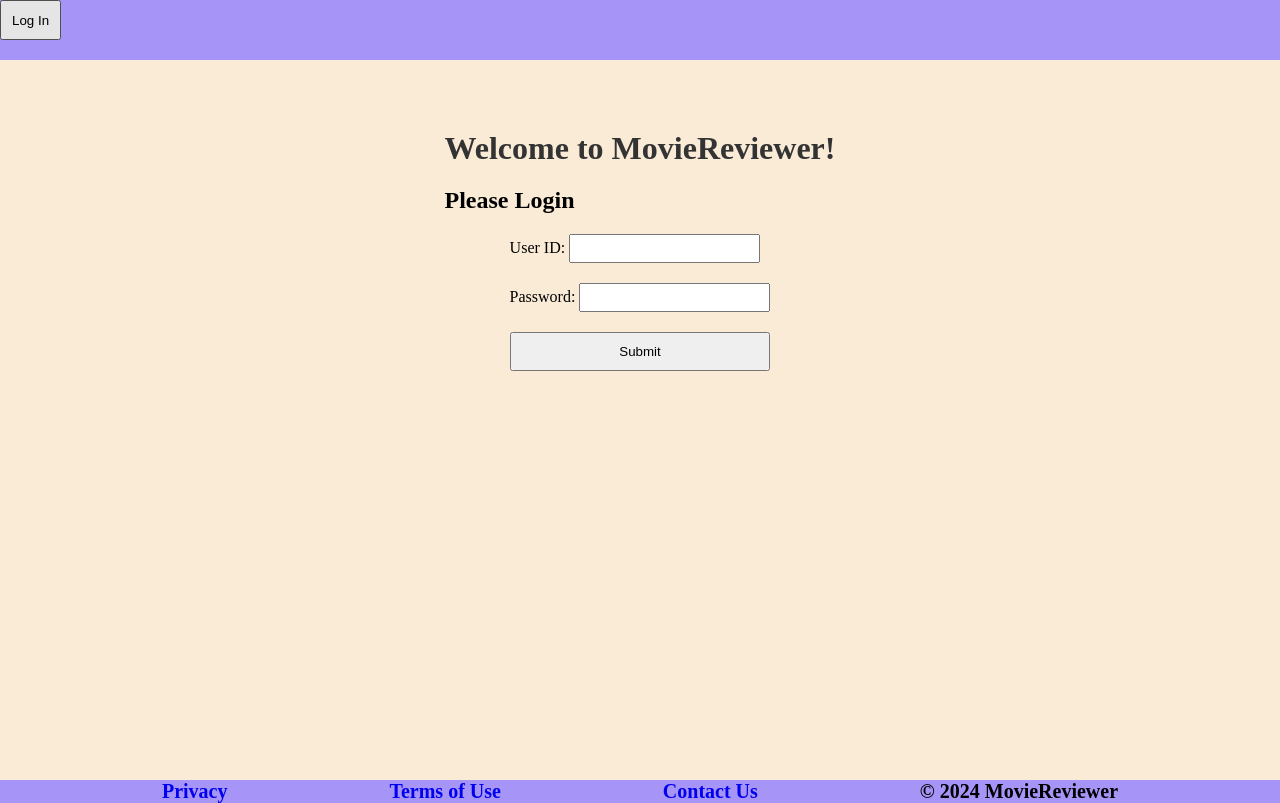
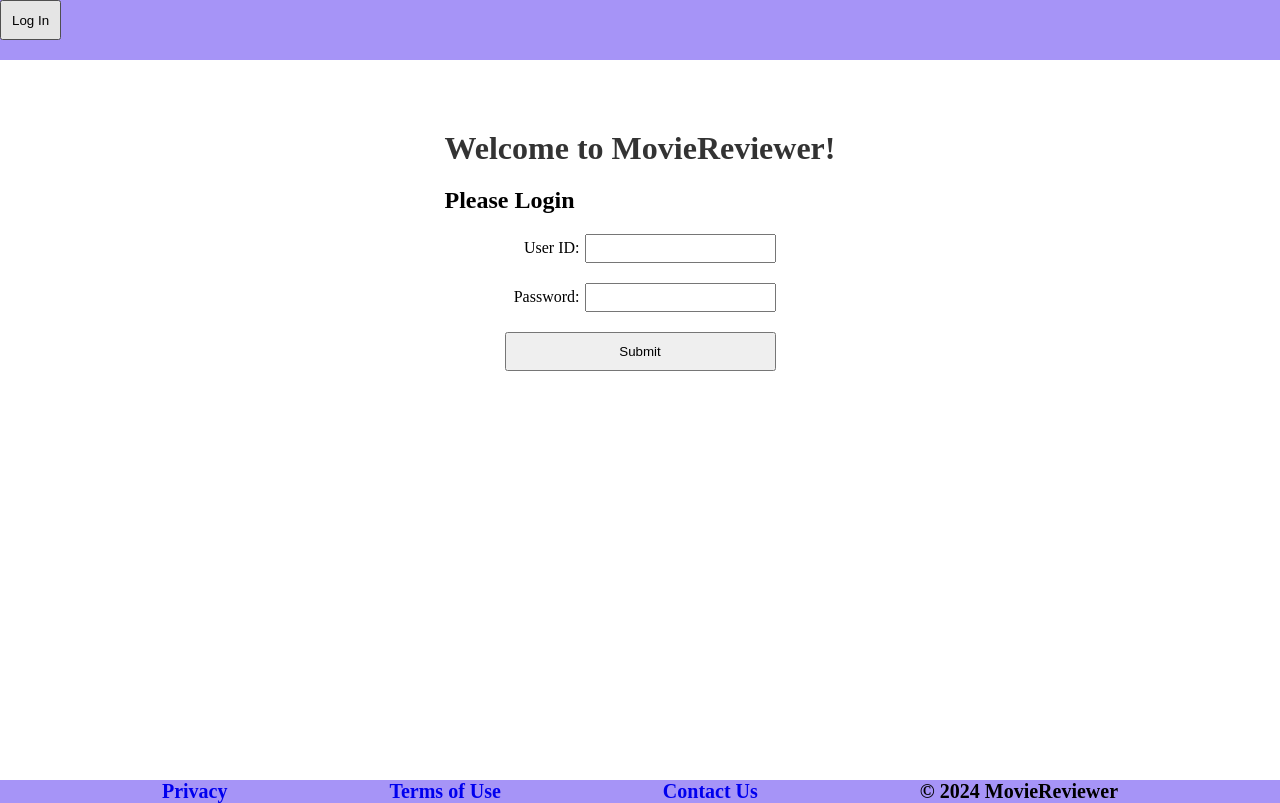
Before and after one commit to bunnyohare/Mah_Ellen_MovieReviewer_Capstone, a React (Vite) app in the folder client/: page /login in a window 1280 px wide. Built offline with nearby package versions, Linux system fonts and the light colour scheme.

Commit message:
Fix styling of Login.

```diff
--- a/client/src/pages/LogIn/logIn.css
+++ b/client/src/pages/LogIn/logIn.css
@@ -3,7 +3,6 @@
 .LogIn {
     display: flex;
     flex-direction: column; /* Arrange children vertically */
-    background-color: antiquewhite;
     align-items: center; /* Center horizontally */
     padding: 50px; /* Add padding for space around the content */
     height: 90vh;
@@ -27,7 +26,10 @@
   }
 
   label {
-    margin-bottom: 5px; /* Add space below labels */
+    display: inline-block;
+    text-align: right;
+    padding-right: 5px;
+    width: 80px;
   }
 
   input {
```
